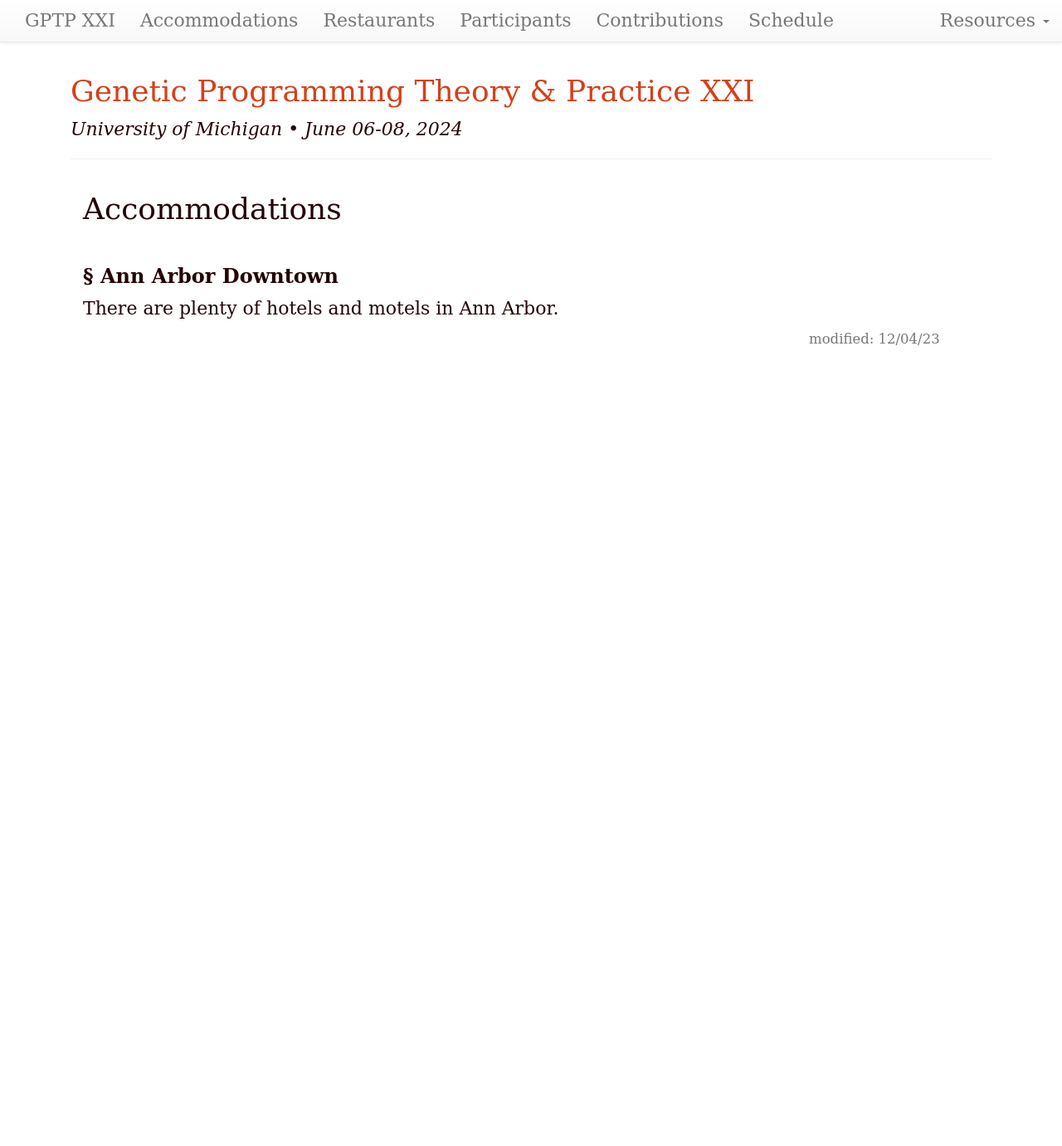
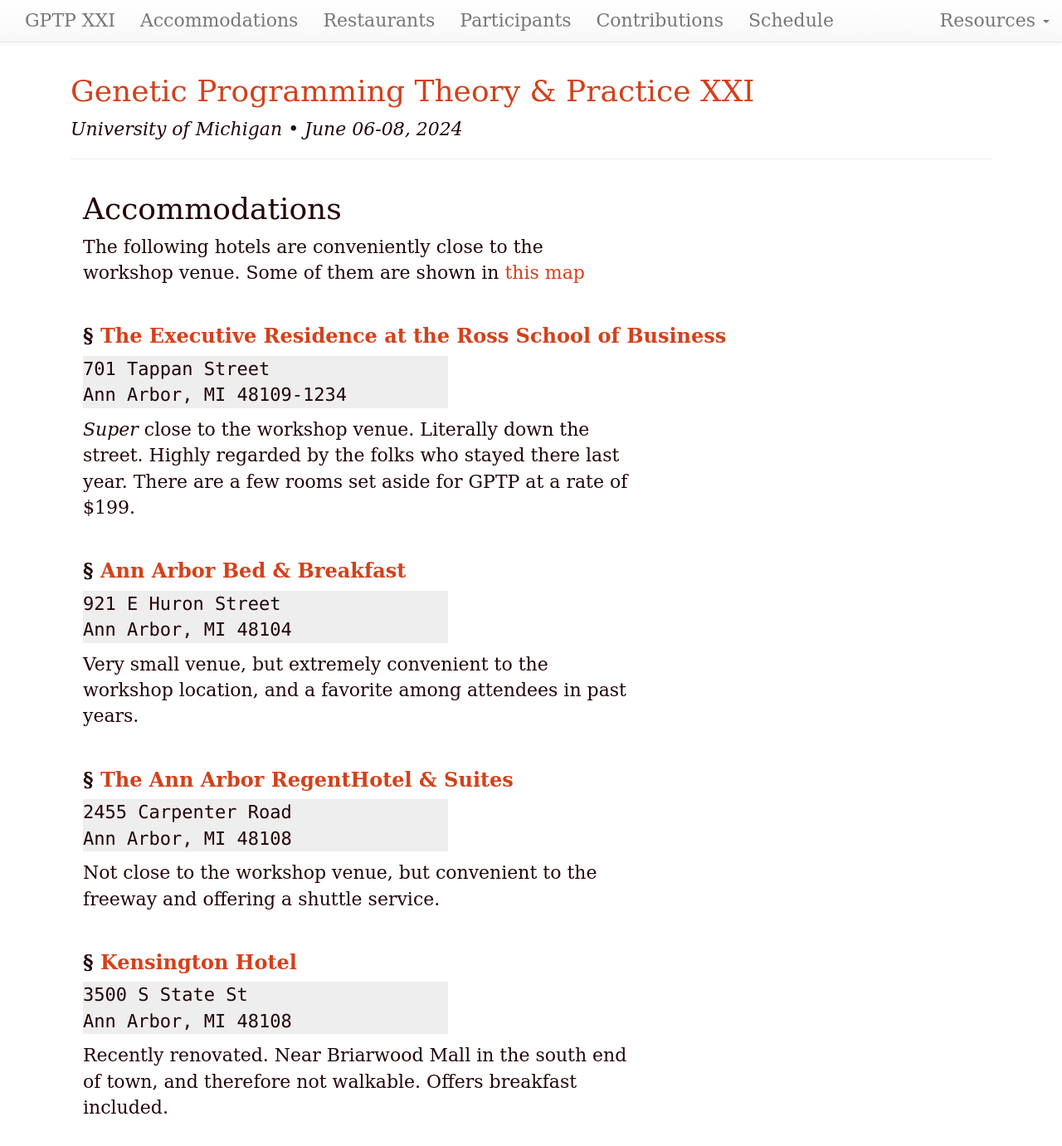
Before and after one commit to GPTP-workshop/gptp-workshop.github.io, a Jekyll site: the page built from accommodations.md, in a window 1280 px wide and 1400 px high. Shown: the top 1381 px of the window at 83% size. Built offline with Jekyll 4.4.1, drawn with Linux system fonts in a browser that asks for light colours; our own code applies the rules of GitHub Pages for plain Markdown files; some of the changed text lies outside the part shown.

Commit message:
Update accommodations.md

```diff
--- a/accommodations.md
+++ b/accommodations.md
@@ -7,5 +7,133 @@ dates: "June 06-08, 2024"
 
 # Accommodations
 
-### Ann Arbor Downtown
-There are plenty of hotels and motels in Ann Arbor.
+The following hotels are conveniently close to the workshop venue. Some of them are shown in [this map](https://www.google.com/maps/d/u/0/viewer?mid=1tHcZafajq_R5saxe4Pmtu1RxeUjO-MPX&ll=42.27876251803364%2C-83.7425372108465&z=16)
+
+
+### [The Executive Residence at the Ross School of Business](https://www.acc-elandconferencecenter.com/)
+
+701 Tappan Street \\
+Ann Arbor, MI 48109-1234
+{: .address}
+
+_Super_ close to the workshop venue. Literally down the street. Highly regarded by the folks who stayed there last year.
+There are a few rooms set aside for GPTP at a rate of $199.
+
+### [Ann Arbor Bed & Breakfast](http://annarborbedandbreakfast.com)
+
+921 E Huron Street \\
+Ann Arbor, MI 48104
+{: .address}
+
+Very small venue, but extremely convenient to the workshop location, and a favorite among attendees in past years.
+
+### [The Ann Arbor RegentHotel & Suites](https://annarborregent.com)
+
+2455 Carpenter Road \\
+Ann Arbor, MI 48108
+{: .address}
+
+Not close to the workshop venue, but convenient to the freeway and offering a shuttle service.
+
+### [Kensington Hotel](http://www.kcourtaa.com)
+
+3500 S State St \\
+Ann Arbor, MI 48108
+{: .address}
+
+Recently renovated. Near Briarwood Mall in the south end of town, and therefore not walkable.
+Offers breakfast included.
+
+
+### [The Bell Tower Hotel](https://www.belltowerhotel.com)
+
+300 S. Thayer Street \\
+Ann Arbor, Michigan 48104
+{: .address}
+
+Close to the venue, and walkable. A small block of rooms set aside. Offers breakfast included.
+
+
+## Other Downtown (within walking distance, 20 minutes+)
+
+### [Residence Inn by Marriott Ann Arbor Downtown](http://www.marriott.com/hotels/travel/arbdt-residence-inn-ann-arbor-downtown)
+
+120 W Huron St. \\
+Ann Arbor, MI 48104
+{: .address}
+
+(Downtown Ann Arbor; ~20 minute walk to venue)
+
+Relatively new hotel. Breakfast included.
+
+### [Inn at the Michigan League](https://uunions.umich.edu/league/inn)
+
+911 N. University Ave. \\
+Ann Arbor, MI  48109-1265
+{: .address}
+
+*Very* close to the workshop venue. A University of Michigan facility, not typically listed on tourist guides.
+
+## Other Satellite Locations
+
+all of these will require a bus or car ride
+
+### [Candlewood Suites Ann Arbor](http://www.ihg.com/candlewood/hotels/us/en/ann-arbor/dttaa/hoteldetail)
+
+701 Waymarket Way \\
+Ann Arbor, Michigan 48103
+{: .address}
+
+Full kitchen and workspace in every room. Easy walk to several restaurants. Far enough away from the conference venue that you will _definitely_ need to drive or take the bus. There is a bus line right outside the front door that drops you on campus.
+
+(Despite the additional features and slight inconvenience of extra travel, these are often _much_ cheaper accommodations than downtown venues)
+
+### [Microtel Inn & Suites](http://microtelinn.com)
+
+3610 Plymouth Rd \\
+Ann Arbor 48105
+{: .address}
+
+(near Plymouth and Hwy 23)
+
+Continental breakfast, free shuttle. Suites available.
+
+### [Holiday Inn & Suites](http://www.ihg.com/holidayinn/hotels/us/en/ann-arbor/arbep/hoteldetail)
+
+3155 Boardwalk Drive \\
+Ann Arbor, MI 48108
+{: .address}
+
+Near Briarwood Mall and Buffalo Wild Wings.
+
+### [Hampton Inn Ann Arbor South](http://www.annarborsouth.hamptoninn.com)
+
+925 Victors Way \\
+Ann Arbor, MI 48108
+{: .address}
+
+Near Briarwood Mall.
+
+### [Holiday Inn, Plymouth Road East](http://www.hiannarbor.com)
+
+3600 Plymouth Rd \\
+Ann Arbor, MI 48105
+{: .address}
+
+Note: This venue is _definitely not walkable_. You will need to drive in.
+
+### [Staybridge Suites Ann Arbor](https://www.ihg.com/staybridge/hotels/us/en/ann-arbor/arbsb/hoteldetail)
+
+3850 Research Park Dr \\
+Ann Arbor, MI 48108
+{: .address}
+
+Brand new. Near Briarwood Mall in the south end of town.
+
+### [Hyatt Place Ann Arbor](https://annarbor.place.hyatt.com/en/hotel/home.html)
+
+3223 S State St \\
+Ann Arbor, MI 48108
+{: .address}
+
+Brand new. Near Briarwood Mall in the south end of town.
```
